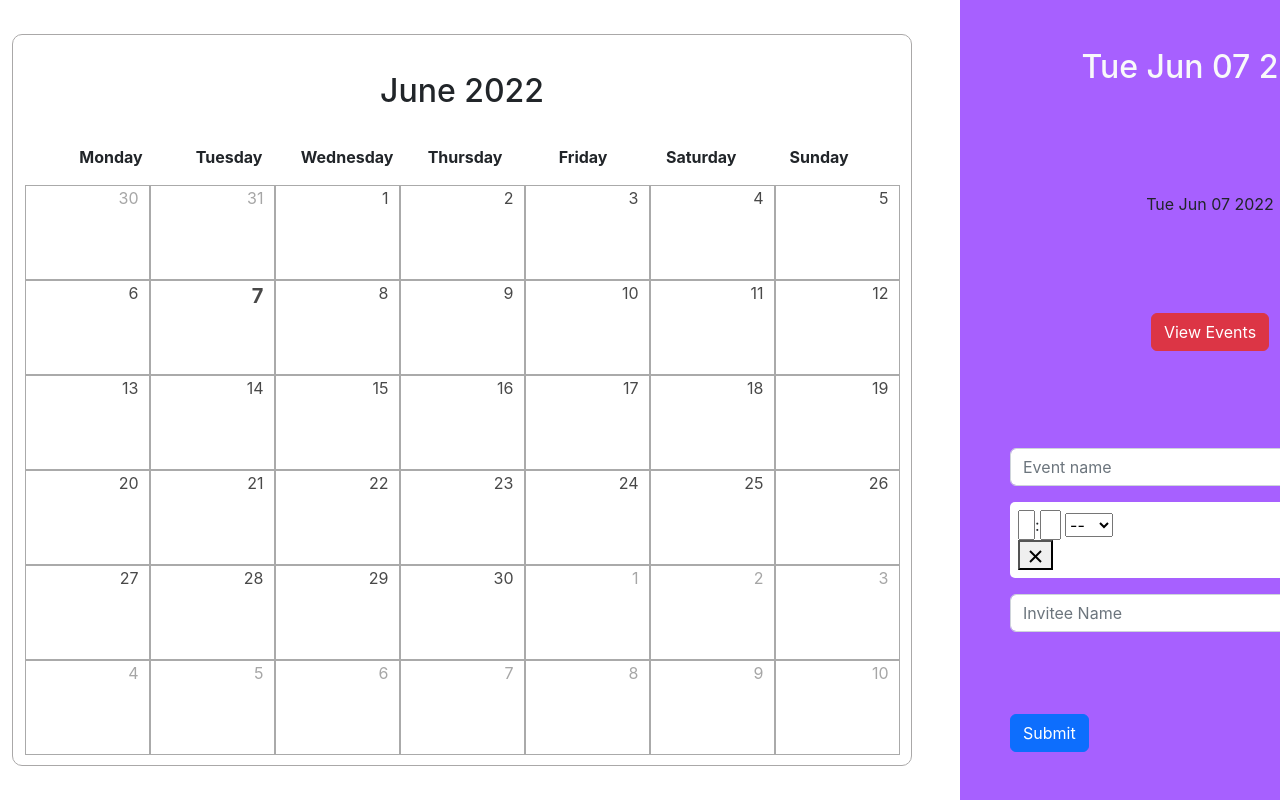
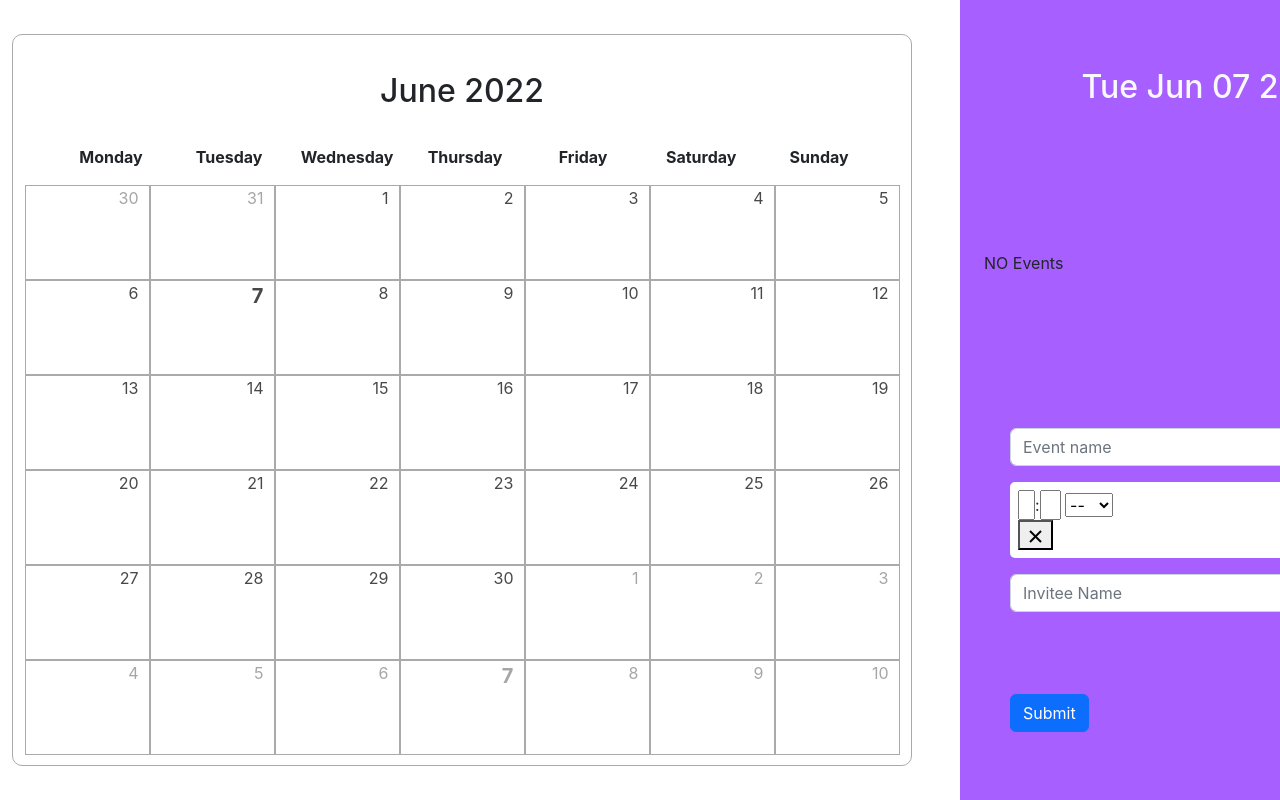
Before and after one commit to hanscristian3799/calendar-app, a React (Create React App) app: page / in a window 1280 px wide. Built offline with nearby package versions, Linux system fonts and the light colour scheme.

Commit message:
add date functionality

```diff
--- a/package.json
+++ b/package.json
@@ -8,6 +8,8 @@
     "@testing-library/react": "^13.3.0",
     "@testing-library/user-event": "^13.5.0",
     "bootstrap": "^5.2.0-beta1",
+    "jquery": "^3.6.0",
+    "popper.js": "^1.16.1",
     "react": "^18.1.0",
     "react-dom": "^18.1.0",
     "react-redux": "^8.0.2",
--- a/src/components/Calendar.js
+++ b/src/components/Calendar.js
@@ -39,7 +39,7 @@ const Calendar = () => {
       }
     }
     // eslint-disable-next-line react-hooks/exhaustive-deps
-  }, [currentMonth]);
+  }, []);
 
   return (
     <div className="my-3 me-5">
--- a/src/components/Days.js
+++ b/src/components/Days.js
@@ -1,12 +1,17 @@
 import React from "react";
 import "../style/calendar.css";
 import Day from "./Day";
-import { setSelectedDate, dates } from "../store/reducers/calendarSlice";
+import {
+  setSelectedDate,
+  dates,
+  selectedDate,
+} from "../store/reducers/calendarSlice";
 import { useDispatch, useSelector } from "react-redux";
 
 const Days = () => {
   const dispatch = useDispatch();
   const currentDays = useSelector(dates);
+  const currentDay = useSelector(selectedDate);
 
   const changeCurrentDay = (day) => {
     dispatch(setSelectedDate(day));
@@ -21,7 +26,7 @@ const Days = () => {
               className={
                 "calendar-day position-relative" +
                 (day.currentMonth ? " current" : " day-disabled") +
-                (day.selected ? " selected fw-bolder" : "")
+                (day.number === currentDay.number ? " selected fw-bolder" : "")
               }
               onClick={() => (day.currentMonth ? changeCurrentDay(day) : null)}
             >
--- a/src/components/Event.js
+++ b/src/components/Event.js
@@ -1,12 +1,20 @@
-import React from "react";
+import React, { useEffect, useState } from "react";
 import { useSelector } from "react-redux";
 import "../style/event.css";
 import { selectedDate, dates } from "../store/reducers/calendarSlice";
 import Form from "./Form";
 
 const Events = () => {
-  const date = useSelector(selectedDate);
+  const stateDate = useSelector(selectedDate);
+  const [date, setDate] = useState(null);
   const allEvents = useSelector(dates);
+
+  //FIX EVENT CHANGE ON PARTICULAR DATE
+
+  useEffect(() => {
+    setDate(allEvents.find((event) => event.date === stateDate.date));
+    console.log("DT", date);
+  }, []);
 
   const viewEvents = () => {
     console.log("EVENTS", allEvents);
@@ -14,11 +22,52 @@ const Events = () => {
 
   return (
     <div className="event-container d-flex flex-column align-items-center justify-content-around px-4">
-      <h2 className="text-light">{date ? date.date : "Select Date"}</h2>
-      <div className="event">{date ? date.date : ""}</div>
-      <button className="btn btn-danger" onClick={viewEvents}>
-        View Events
-      </button>
+      <h2 className="text-light">
+        {stateDate ? stateDate.date : "Select Date"}
+      </h2>
+      {/* RENDER VENT HERE */}
+
+      <div className="col-12">
+        <div className="accordion" id="accordionExample">
+          {date ? (
+            date.events.length !== 0 ? (
+              date.events.map((event) => {
+                return (
+                  <div className="accordion-item" key={event.id}>
+                    <h2 className="accordion-header" id="headingOne">
+                      <button
+                        className="accordion-button"
+                        type="button"
+                        data-bs-toggle="collapse"
+                        data-bs-target={`#collapse${event.id}`}
+                      >
+                        {event.name}
+                      </button>
+                    </h2>
+                    <div
+                      id={`collapse${event.id}`}
+                      className="accordion-collapse collapse show"
+                    >
+                      <div className="accordion-body">
+                        <p>{event.time}</p>
+                        <ul>
+                          {event.invitees.map((invitee, index) => {
+                            return <li key={index}>{invitee}</li>;
+                          })}
+                        </ul>
+                      </div>
+                    </div>
+                  </div>
+                );
+              })
+            ) : (
+              <p>No events</p>
+            )
+          ) : (
+            <p>NO Events</p>
+          )}
+        </div>
+      </div>
       <Form />
     </div>
   );
--- a/src/index.js
+++ b/src/index.js
@@ -1,4 +1,5 @@
 import "bootstrap/dist/css/bootstrap.min.css";
+import "bootstrap/dist/js/bootstrap.bundle.min";
 import React from "react";
 import ReactDOM from "react-dom/client";
 import "./index.css";
--- a/src/store/reducers/calendarSlice.js
+++ b/src/store/reducers/calendarSlice.js
@@ -27,21 +27,26 @@ const calendarSlice = createSlice({
   initialState,
   reducers: {
     addEvent(state, action) {
-      const findData = state.dates.findIndex((date) => {
+      let findData = state.dates.findIndex((date) => {
         return date.date === action.payload.date.date;
       });
-      const findDate = state.dates[findData];
-      const findLength = findDate.events.length;
+      let findDate = state.dates[findData];
+      console.log("FDD", findDate);
+      let findLength = findDate.events.length - 1;
 
       if (findLength < 4) {
         findDate.events.push(action.payload);
+        // state.selectedDate = findDate;
       }
     },
     setSelectedDate(state, action) {
+      console.log("KEPANGGIL NIHH", action.payload);
       state.selectedDate = action.payload;
+      console.log("state selectedat", state.selectedDate);
     },
     setDates(state, action) {
       state.dates = action.payload.slice();
+      console.log("as DATE", state.dates);
     },
   },
 });
```
Also changed, not shown: 1 other file (tests, documents, lock files or other folders).
